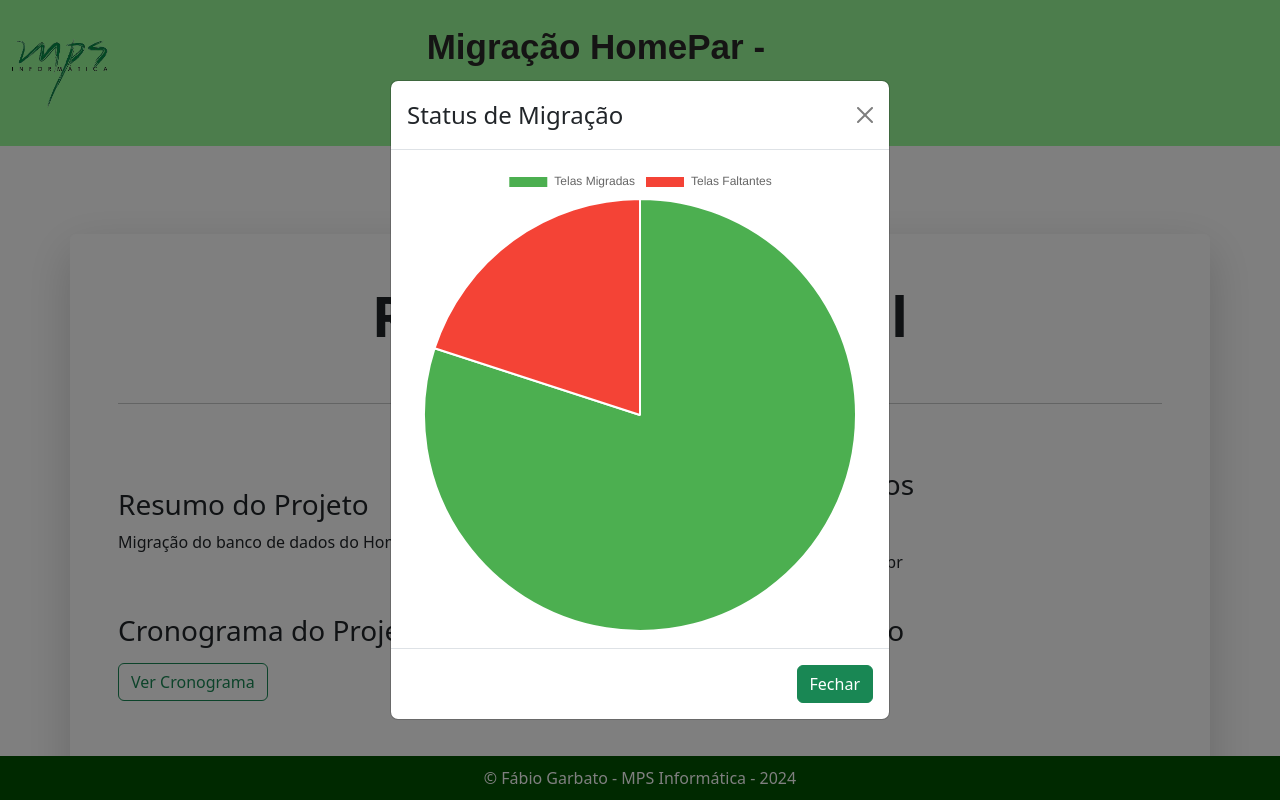
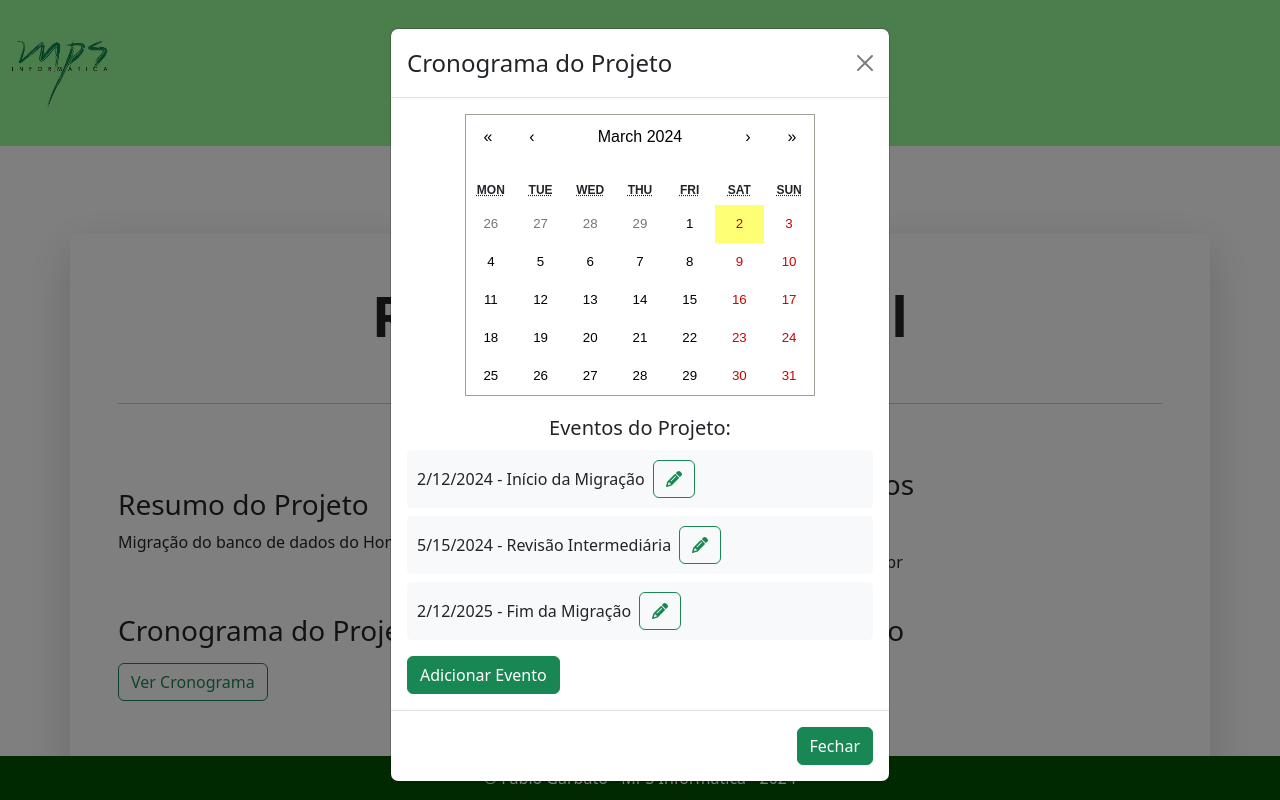
Before and after one commit to fabiogarbato/MapeadorObjetosDelphiFront, a React (Create React App) app: page /Relatorio in a window 1280 px wide. Both pictures are taken after a click on the button "Ver Cronograma". Built offline with nearby package versions, Linux system fonts and the light colour scheme; a web font is replaced by a local one.

Commit message:
Ajustes no cronograma

```diff
--- a/package.json
+++ b/package.json
@@ -3,6 +3,9 @@
   "version": "0.1.0",
   "private": true,
   "dependencies": {
+    "@fortawesome/fontawesome-svg-core": "^6.5.1",
+    "@fortawesome/free-solid-svg-icons": "^6.5.1",
+    "@fortawesome/react-fontawesome": "^0.2.0",
     "@testing-library/jest-dom": "^5.17.0",
     "@testing-library/react": "^13.4.0",
     "@testing-library/user-event": "^13.5.0",
@@ -17,8 +20,10 @@
     "papaparse": "^5.4.1",
     "react": "^18.2.0",
     "react-bootstrap": "^2.9.2",
+    "react-calendar": "^4.8.0",
     "react-chartjs-2": "^5.2.0",
     "react-copy-to-clipboard": "^5.1.0",
+    "react-datepicker": "^6.3.0",
     "react-dom": "^18.2.0",
     "react-icons": "^5.0.1",
     "react-router-dom": "^6.22.0",
--- a/src/Relatorio.css
+++ b/src/Relatorio.css
@@ -0,0 +1,77 @@
+.react-calendar__tile {
+    position: relative;
+    display: flex;
+    justify-content: center;
+    align-items: center;
+    height: 100%;
+}
+
+.event-indicator {
+    position: absolute;
+    bottom: 2px;
+    left: 50%;
+    transform: translateX(-50%);
+    background-color: #05740a;
+    color: white;
+    border: none;
+    border-radius: 4px;
+    padding: 2px 4px;
+    margin: 0;
+    cursor: pointer;
+    font-size: 0.8em;
+}
+
+.event-indicator:hover {
+    background-color: #24b300;
+}
+
+.react-calendar__tile {
+    flex: 1;
+}
+
+.modal-body {
+    display: flex;
+    flex-direction: column;
+    align-items: center;
+}
+
+.react-calendar {
+    width: 100%;
+    max-width: 350px;
+    margin: auto;
+}
+
+.lista-eventos {
+    width: 100%;
+    margin-top: 20px;
+}
+
+.lista-eventos h5 {
+    text-align: center;
+    margin-bottom: 10px;
+}
+
+.lista-eventos ul {
+    list-style-type: none;
+    padding: 0;
+    text-align: left;
+}
+
+.lista-eventos li {
+    padding: 10px;
+    margin: 5px 0;
+    border-radius: 5px;
+    background-color: #f8f9fa;
+    cursor: pointer;
+    transition: background-color 0.3s;
+}
+
+.lista-eventos li:hover {
+    background-color: #b9ffbd;
+}
+
+.lista-eventos .evento-selecionado {
+    background-color: #05740a;
+    color: white;
+    font-weight: bold;
+}
--- a/src/Relatorio.js
+++ b/src/Relatorio.js
@@ -1,5 +1,5 @@
 import './Relatorio.css';
-import {Container, Row, Col, Image, Button, Modal}  from 'react-bootstrap';
+import {Container, Row, Col, Image, Button, Modal, Form}  from 'react-bootstrap';
 import React, { useState } from 'react'
 import Navbar from 'react-bootstrap/Navbar';
 import 'bootstrap/dist/css/bootstrap.min.css';
@@ -7,9 +7,94 @@ import Mps from './images/mps.png'
 import { Link } from 'react-router-dom';
 import { Chart, ArcElement, Tooltip, Legend } from 'chart.js';
 import { Pie } from 'react-chartjs-2';
+import { Calendar } from 'react-calendar';
+import 'react-calendar/dist/Calendar.css';
+import { Popover, OverlayTrigger } from 'react-bootstrap';
+import { FontAwesomeIcon } from '@fortawesome/react-fontawesome';
+import { faPencilAlt } from '@fortawesome/free-solid-svg-icons';
+import DatePicker from 'react-datepicker';
+import 'react-datepicker/dist/react-datepicker.css';
 
 Chart.register(ArcElement, Tooltip, Legend);
 
+const ListaDeEventos = ({
+    eventos,
+    eventoSelecionado,
+    setEventoSelecionado,
+    handleAddEvento,
+    handleEditInicio,
+    handleEditSalvar,
+    eventoEmEdicao,
+    setEventoEmEdicao,
+    textoEditado,
+    setTextoEditado,
+    dataEditada,
+    setDataEditada
+  }) => {
+
+    const handleEditarClick = (evento) => {
+      setEventoEmEdicao(evento);
+      setEventoSelecionado(evento);
+    };
+
+    return (
+        <div className="lista-eventos">
+          <h5>Eventos do Projeto:</h5>
+          <ul className="list-unstyled">
+            {eventos.map((evento, index) => (
+              <Form.Group key={index} as="li" className="d-flex mb-2 align-items-center">
+                {eventoEmEdicao === evento ? (
+                  <Form.Control
+                    type="text"
+                    value={textoEditado}
+                    onChange={(e) => setTextoEditado(e.target.value)}
+                    className="me-2"
+                  />
+                ) : (
+                    <span className="mr-3" onClick={() => setEventoSelecionado(evento)}>
+                        {evento.data.toLocaleDateString()} - {evento.evento}
+                    </span>
+                )}
+                {eventoEmEdicao === evento ? (
+                    <>
+                        <DatePicker
+                            selected={dataEditada}
+                            onChange={date => setDataEditada(date)}
+                            className="form-control me-3"
+                        />
+                        <Button
+                            variant="success"
+                            onClick={() => {
+                                if (eventoEmEdicao && textoEditado) {
+                                    handleEditSalvar(index, textoEditado, eventoEmEdicao.data);
+                                    setEventoEmEdicao(null);
+                                    setTextoEditado("");
+                                } else {
+                                    console.error('Evento em edição ou texto editado é undefined');
+                                }
+                            }}
+                            >
+                            Salvar
+                        </Button>
+                    </>
+                    ) : (
+                    <Button
+                        variant="outline-success"
+                        onClick={() => handleEditInicio(evento)}
+                        className="ms-2 btn-editar"
+                    >
+                        <FontAwesomeIcon icon={faPencilAlt} />
+                    </Button>
+                )}
+              </Form.Group>
+            ))}
+          </ul>
+          <Button variant="success" onClick={handleAddEvento}>
+            Adicionar Evento
+          </Button>
+        </div>
+      );
+    };
 
 const Relatorio = () => {
 
@@ -32,6 +117,56 @@ const Relatorio = () => {
         ]
     };
 
+    const [showCronogramaModal, setShowCronogramaModal] = useState(false);
+
+    const handleCronogramaClose = () => setShowCronogramaModal(false);
+    const handleCronogramaShow = () => setShowCronogramaModal(true);
+
+    const [eventosCronograma, setEventosCronograma] = useState([
+        { data: new Date(2024, 1, 12), evento: 'Início da Migração' },
+        { data: new Date(2024, 4, 15), evento: 'Revisão Intermediária' },
+        { data: new Date(2025, 1, 12), evento: 'Fim da Migração' }
+    ]);
+
+    const [eventoSelecionado, setEventoSelecionado] = useState(null);
+    const [eventoEmEdicao, setEventoEmEdicao] = useState(null);
+    const [textoEditado, setTextoEditado] = useState("");
+    const [dataEditada, setDataEditada] = useState(null);
+
+    const handleEditInicio = (evento) => {
+        setEventoEmEdicao(evento);
+        setTextoEditado(evento.evento);
+        setDataEditada(evento.data);
+      };
+
+      const handleEditSalvar = (index) => {
+        if (eventoEmEdicao && textoEditado && dataEditada) {
+          const eventosAtualizados = eventosCronograma.map((evento, idx) =>
+            idx === index ? { ...evento, evento: textoEditado, data: dataEditada } : evento
+          );
+          setEventosCronograma(eventosAtualizados);
+          setEventoEmEdicao(null);
+          setTextoEditado("");
+          setDataEditada(null);
+        } else {
+          console.error('Algo está undefined ao salvar');
+        }
+      };
+
+    const handleAddEvento = () => {
+        const novoEvento = { data: new Date(), evento: 'Novo Evento' };
+        setEventosCronograma([...eventosCronograma, novoEvento]);
+        setEventoEmEdicao(novoEvento);
+      };
+
+    const renderPopover = (evento) => (
+        <Popover id="popover-basic">
+            <Popover.Header as="h3">{evento.data.toLocaleDateString()}</Popover.Header>
+            <Popover.Body>
+                <strong>Evento:</strong> {evento.evento}
+            </Popover.Body>
+        </Popover>
+    );
 
     return (
       <Container fluid style={{ backgroundColor: 'white', minHeight: '100vh' }}>
@@ -74,10 +209,9 @@ const Relatorio = () => {
                 <Row className="mb-5">
                     <Col md={6} className="mb-4">
                         <h2 className="h3">Cronograma do Projeto</h2>
-                        <Button variant="outline-success" onClick={handleShow} className="mt-2">
+                        <Button variant="outline-success" onClick={handleCronogramaShow} className="mt-2">
                             Ver Cronograma
                         </Button>
-
                     </Col>
                     <Col md={6} className="mb-4">
                         <h2 className="h3">Status de Migração</h2>
@@ -92,7 +226,7 @@ const Relatorio = () => {
                         <h2 className="h3">Riscos e Problemas</h2>
                         <ul className="list-unstyled">
                             <li><i className="bi bi-exclamation-triangle-fill text-warning me-2"></i> <strong>Risco:</strong> Entregar o projeto a tempo</li>
-                            <li><i className="bi bi-exclamation-triangle-fill text-warning me-2"></i><strong>Problema:</strong>  Não há um padrão, as exceções precisam ser tratadas com cuidado</li>
+                            <li><i className="bi bi-exclamation-triangle-fill text-warning me-2"></i><strong>Problema:</strong> Não há um padrão, as exceções precisam ser tratadas com cuidado</li>
                         </ul>
                     </Col>
                     <Col md={6}>
@@ -111,6 +245,44 @@ const Relatorio = () => {
                     </Modal.Body>
                     <Modal.Footer>
                         <Button variant="success" onClick={handleClose}>
+                            Fechar
+                        </Button>
+                    </Modal.Footer>
+                </Modal>
+                <Modal show={showCronogramaModal} onHide={handleCronogramaClose} centered>
+                    <Modal.Header closeButton>
+                        <Modal.Title>Cronograma do Projeto</Modal.Title>
+                    </Modal.Header>
+                    <Modal.Body>
+                        <Calendar
+                            tileContent={({ date, view }) => {
+                                if (view === 'month') {
+                                    const evento = eventosCronograma.find(e => e.data && e.data.toDateString() === date.toDateString());
+                                    return evento ? (
+                                        <OverlayTrigger trigger="click" placement="top" overlay={renderPopover(evento)}>
+                                            <button className="event-indicator">{evento.evento}</button>
+                                        </OverlayTrigger>
+                                    ) : null;
+                                }
+                            }}
+                        />
+                        <ListaDeEventos
+                            eventos={eventosCronograma}
+                            eventoSelecionado={eventoSelecionado}
+                            setEventoSelecionado={setEventoSelecionado}
+                            handleAddEvento={handleAddEvento}
+                            handleEditInicio={handleEditInicio}
+                            handleEditSalvar={handleEditSalvar}
+                            eventoEmEdicao={eventoEmEdicao}
+                            setEventoEmEdicao={setEventoEmEdicao}
+                            textoEditado={textoEditado}
+                            setTextoEditado={setTextoEditado}
+                            dataEditada={dataEditada}
+                            setDataEditada={setDataEditada}
+                        />
+                    </Modal.Body>
+                    <Modal.Footer>
+                        <Button variant="success" onClick={handleCronogramaClose}>
                             Fechar
                         </Button>
                     </Modal.Footer>
```
Also changed, not shown: 1 other file (tests, documents, lock files or other folders).
